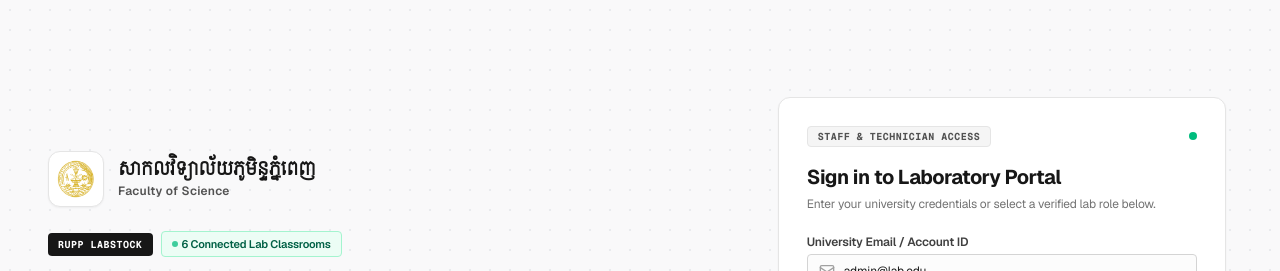
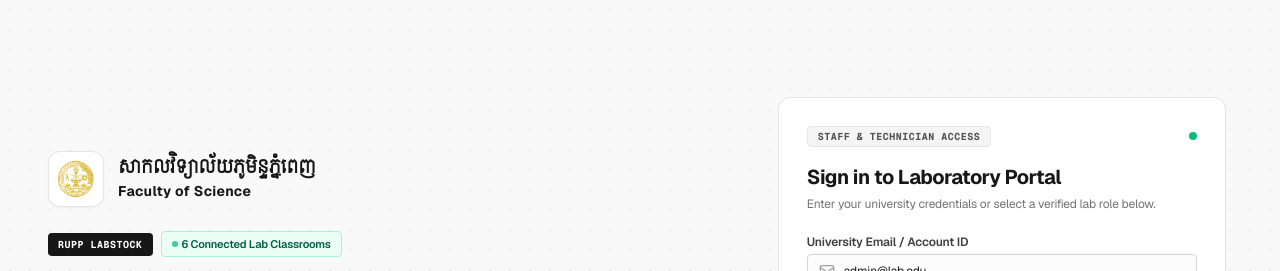
Before and after one commit to Ari-ICU/lab-stock, a Next.js app in the folder client/: page /login in a window 1280 px wide. Shown: the top 271 px of the page. Built offline with nearby package versions, Linux system fonts and the light colour scheme.

Commit message:
fix: update login faculty text styling and add stock expiry date state to modal

```diff
--- a/client/src/app/login/page.tsx
+++ b/client/src/app/login/page.tsx
@@ -109,7 +109,7 @@ export default function LoginPage() {
                 <div className="font-bold text-base sm:text-lg text-neutral-900 tracking-tight leading-tight font-khmer">
                   សាកលវិទ្យាល័យភូមិន្ទភ្នំពេញ
                 </div>
-                <div className="text-xs font-semibold text-neutral-600 tracking-wide mt-0.5">
+                <div className="text-xs sm:text-sm font-bold text-neutral-900 tracking-wide mt-0.5">
                   Faculty of Science
                 </div>
               </div>
--- a/client/src/components/AddEntityModal.tsx
+++ b/client/src/components/AddEntityModal.tsx
@@ -72,6 +72,7 @@ export function AddEntityModal() {
   );
   const [stockImageUrl, setStockImageUrl] = useState('');
   const [stockDescription, setStockDescription] = useState('');
+  const [stockExpiryDate, setStockExpiryDate] = useState('Active');
 
   // Asset Form State
   const [assetName, setAssetName] = useState('');
```
